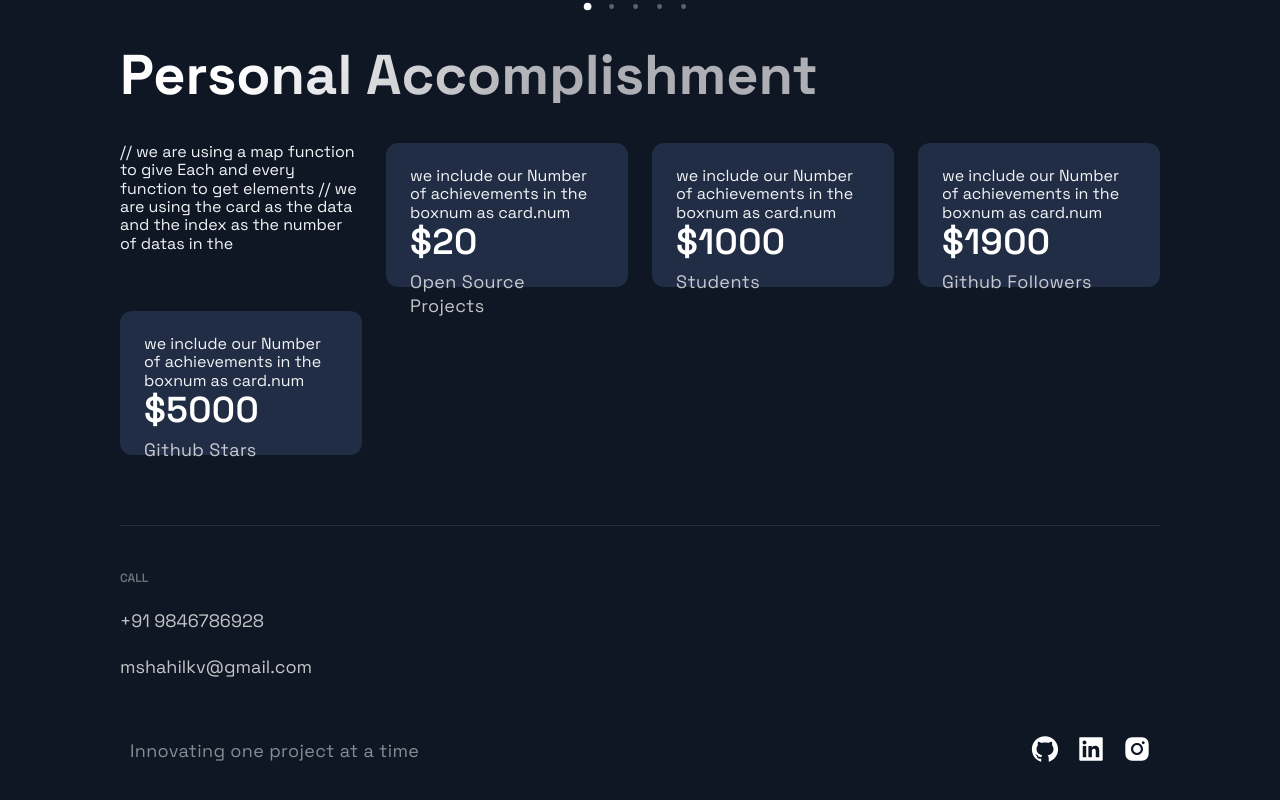
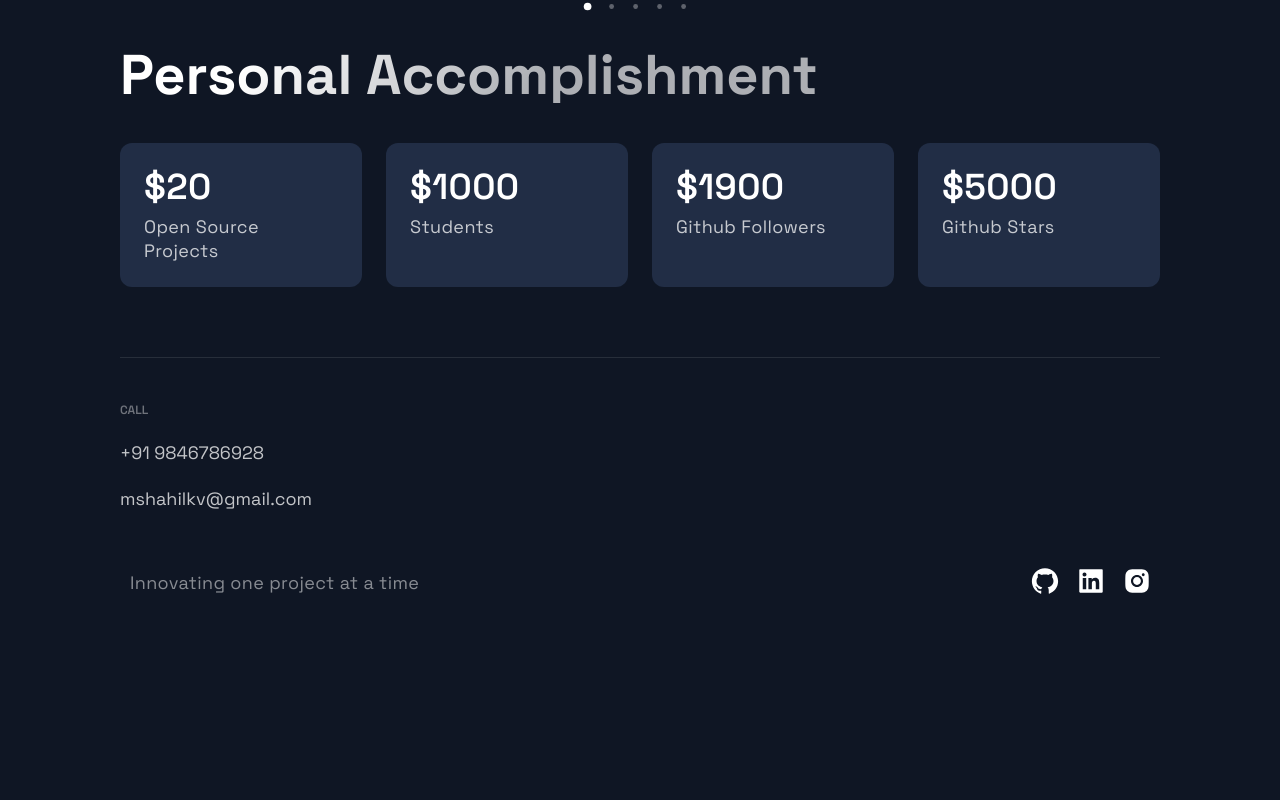
Before and after one commit to shahil-kv/personal-portfolio, a Next.js app: page / in a window 1280 px wide. Shown: the part 3041-3841 px from the top of the page. After the commit the page ends 3699 px from the top, so only its background shows below. Built offline with nearby package versions, Linux system fonts and the light colour scheme.

Commit message:
changing the accomplishment section erros

```diff
--- a/src/components/Acomplishments/Acomplishments.js
+++ b/src/components/Acomplishments/Acomplishments.js
@@ -18,12 +18,10 @@ const Acomplishments = () => (
    <Section>
    {/* this is the title for the personal accomplisment large title */}
     <SectionTitle> Personal Accomplishment </SectionTitle>
-    <Boxes>
-  //  we are using a map function to give Each and every function to get elements
-// we are using the card as the data and the index as the number of datas in the
+ <Boxes>
          {data.map((card,index)=>(
           <Box key={index}>
-          we include our Number of achievements in the boxnum as card.num
+
           <BoxNum>${card.number}</BoxNum>
           <BoxText>{card.text}</BoxText>
           </Box>
```
